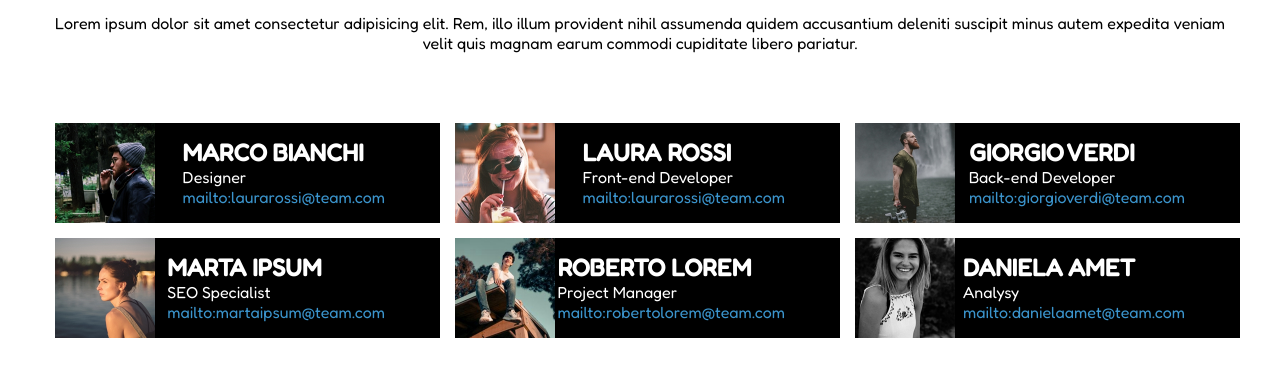
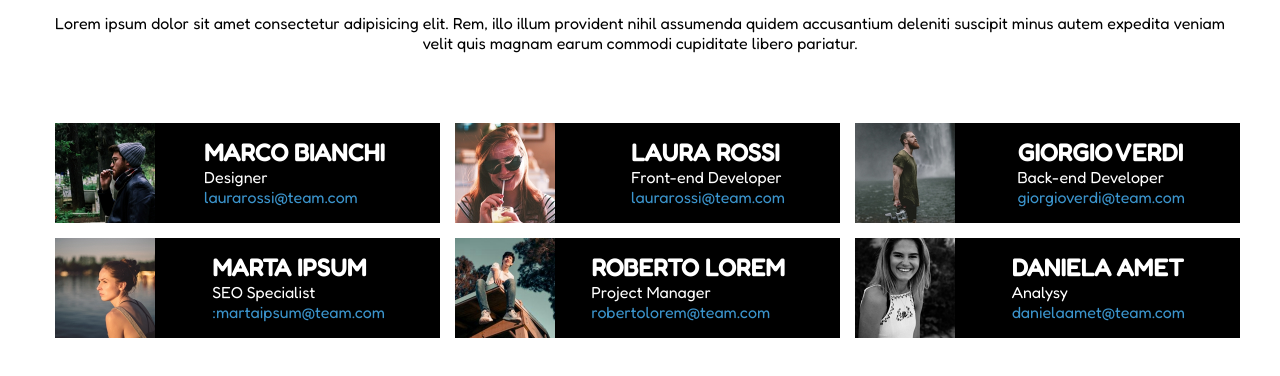
Before and after one commit to ManuelTano/html-css-float-card, a plain HTML site: page index.html in a window 1280 px wide. Shown: the part 96-472 px from the top of the page. Drawn offline with Linux system fonts and the light colour scheme.

Commit message:
modifiche

```diff
--- a/index.html
+++ b/index.html
@@ -33,7 +33,7 @@
                     <div class="testo">
                         <h2>MARCO BIANCHI</h2>
                         <span>Designer</span><br>
-                        <a href="mailto:laurarossi@team.com">mailto:laurarossi@team.com</a>
+                        <a href="mailto:laurarossi@team.com">laurarossi@team.com</a>
                     </div>
                 </div>
                 <div class="card">
@@ -41,7 +41,7 @@
                     <div class="testo">
                         <h2>LAURA ROSSI</h2>
                         <span>Front-end Developer</span><br>
-                        <a href="mailto:laurarossi@team.com">mailto:laurarossi@team.com</a>
+                        <a href="mailto:laurarossi@team.com">laurarossi@team.com</a>
                     </div>
                 </div>
                 <div class="card">
@@ -49,7 +49,7 @@
                     <div class="testo">
                         <h2>GIORGIO VERDI</h2>
                         <span>Back-end Developer</span><br>
-                        <a href="mailto:giorgioverdi@team.com">mailto:giorgioverdi@team.com</a>
+                        <a href="mailto:giorgioverdi@team.com">giorgioverdi@team.com</a>
                     </div>
                 </div>
                 <div class="card">
@@ -57,7 +57,7 @@
                     <div class="testo">
                         <h2>MARTA IPSUM</h2>
                         <span>SEO Specialist</span><br>
-                        <a href="mailto:martaipsum@team.com">mailto:martaipsum@team.com</a>
+                        <a href="mailto:martaipsum@team.com">:martaipsum@team.com</a>
                     </div>
                 </div>
                 <div class="card">
@@ -65,7 +65,7 @@
                     <div class="testo">
                         <h2>ROBERTO LOREM</h2>
                         <span>Project Manager</span><br>
-                        <a href="mailto:robertolorem@team.com">mailto:robertolorem@team.com</a>
+                        <a href="mailto:robertolorem@team.com">robertolorem@team.com</a>
                     </div>
                 </div>
                 <div class="card">
@@ -73,7 +73,7 @@
                     <div class="testo">
                         <h2>DANIELA AMET</h2>
                         <span>Analysy</span><br>
-                        <a href="mailto:danielaamet@team.com">mailto:danielaamet@team.com</a>
+                        <a href="mailto:danielaamet@team.com">danielaamet@team.com</a>
                     </div>
                 </div>
         </section>
```
